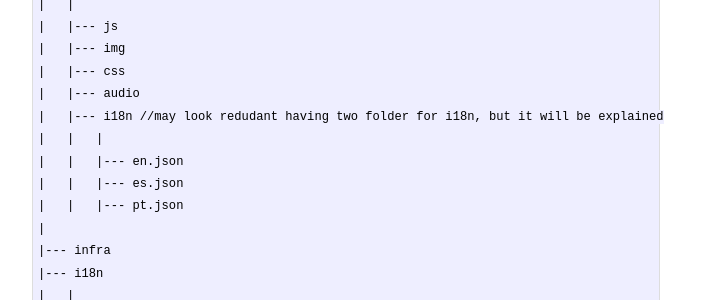
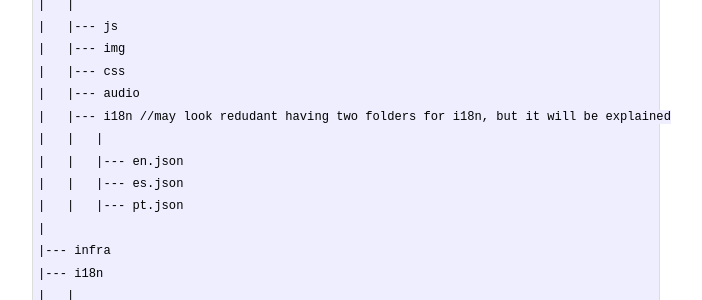
Before and after one commit to renatoargh/renatoargh.github.io, a Jekyll site: the page built from _posts/2014-03-23-web-application-aspects.md, in a window 1280 px wide and 1400 px high, scrolled down 1183 px. Shown: the part 523-823 px from the top of the window, without its empty margins (294-996 px from the left). Built offline with Jekyll 4.4.1, drawn with Linux system fonts in a browser that asks for light colours; Markdown is read by kramdown in place of the engine named in the settings; comment, search, counter and statistics services are not loaded; some of the changed text lies outside the part shown.

Commit message:
Update 2014-03-23-web-application-aspects.md

```diff
--- a/_posts/2014-03-23-web-application-aspects.md
+++ b/_posts/2014-03-23-web-application-aspects.md
@@ -75,7 +75,7 @@ The folder structure I have found to be the most appropriate and have been using
 |   |--- img
 |   |--- css
 |   |--- audio
-|   |--- i18n //may look redudant having two folder for i18n, but it will be explained
+|   |--- i18n //may look redudant having two folders for i18n, but it will be explained
 |   |   |
 |   |   |--- en.json
 |   |   |--- es.json
```
